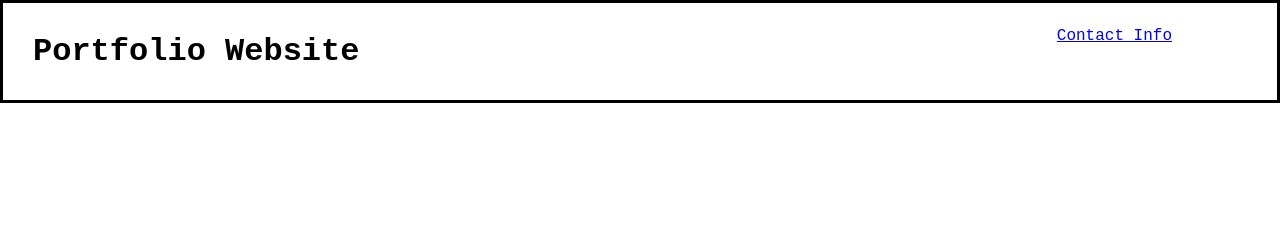
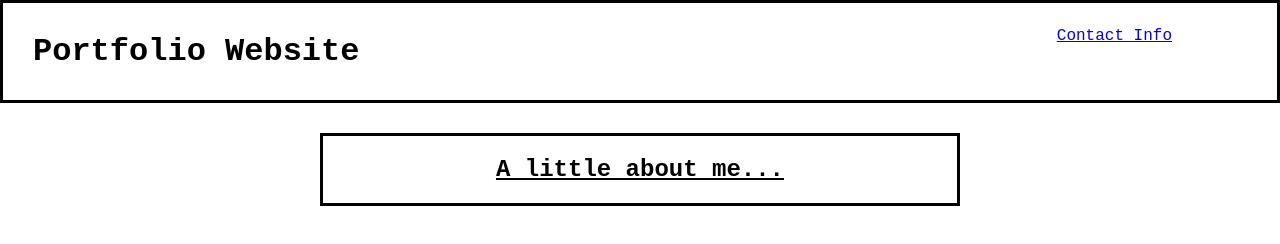
Before and after one commit to average-android/HW02, a plain HTML site: page index.html in a window 1280 px wide. Drawn offline with Linux system fonts and the light colour scheme.

Commit message:
added first main container, some css

```diff
--- a/assets/css/style.css
+++ b/assets/css/style.css
@@ -24,5 +24,19 @@
 }
 
 .main {
+    display: flex;
+    flex-direction: row;
+    justify-content: center;
+    margin: 0 auto;
+    padding: 20px;
+    width: 50%;
+    border-style: solid;
+    border-width: 3px;
+    text-align: center;
+    margin-bottom: 30px;
+    margin-top: 30px;
+}
 
+h2 {
+    text-decoration: underline;
 }
--- a/index.html
+++ b/index.html
@@ -21,7 +21,12 @@
         </li>
     </header>
 
+    <figure></figure>
+
     <main class="main">
+        <article id="about-me"></article>
+        <h2>A little about me...</h2>
+        <p></p>
 
     </main>
 
@@ -41,4 +46,5 @@
 
 
 
+
 </body>
```
